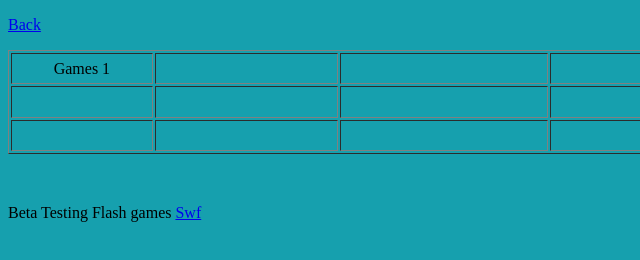
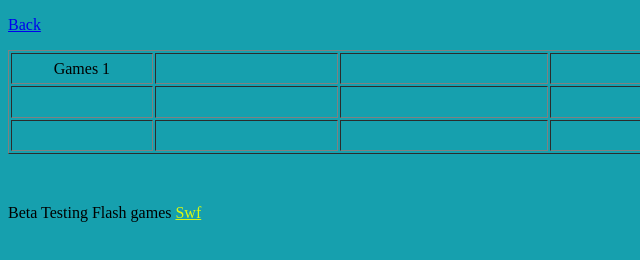
Before and after one commit to sexyx3290/Website, a website: page Games Folder/index games.html in a window 1280 px wide. Shown: the full height of the page, 0-640 px from the left. Drawn offline with Linux system fonts and the light colour scheme.

Commit message:
Bug fixed Swf

```diff
--- a/Games Folder/index games.html
+++ b/Games Folder/index games.html
@@ -50,7 +50,7 @@
     <p></p>
     <p><br>
     </p>
-    Beta Testing Flash games <a href="file:///C:/Users/Christopher/Documents/GitHub/Website/Games%20Folder/Swf%20Test.html">Swf</a><br>
+    Beta Testing Flash games <a href="Swf%20Test.html" style="color: #d8f813;">Swf</a><br>
     <ul>
     </ul>
   </body>
```
